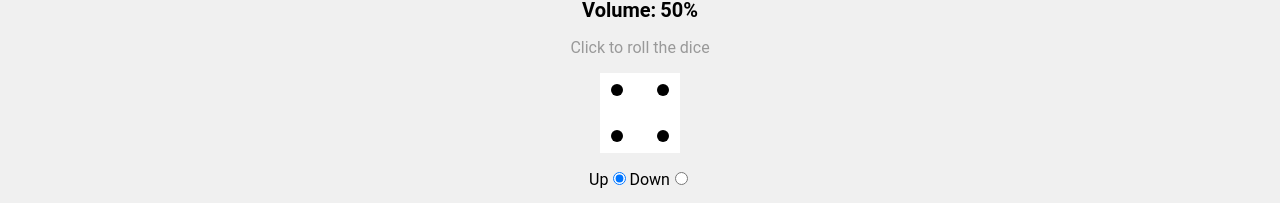
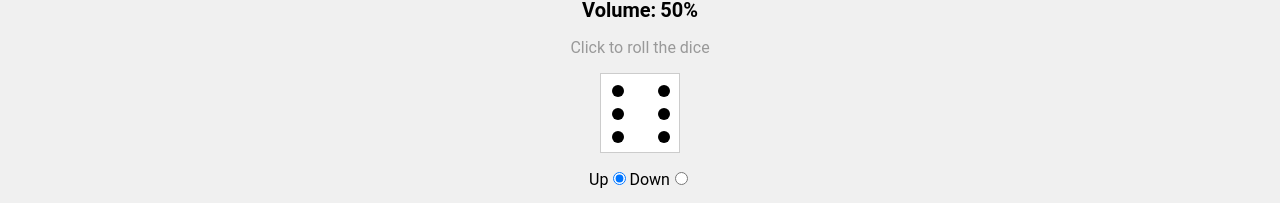
Before and after one commit to Lisianthus-A/the-worst-volumn-control, a React (Vite) app: page /dice in a window 1280 px wide. Shown: the part 129-332 px from the top of the page. Built offline with nearby package versions, Linux system fonts and the light colour scheme.

Commit message:
feat(Dice): enhance dice rolling animation and add volume control

```diff
--- a/src/pages/dice/index.module.css
+++ b/src/pages/dice/index.module.css
@@ -16,7 +16,8 @@
   height: 80px;
   border-radius: 4px;
   transform-style: preserve-3d;
-  transition: transform 1s cubic-bezier(0.215, 0.61, 0.355, 1);
+  transform: translateZ(-40px) rotateX(0) rotateY(0);
+  transition: transform 0.8s cubic-bezier(0.215, 0.61, 0.355, 1);
   cursor: pointer;
 }
 
@@ -25,6 +26,7 @@
   width: 100%;
   height: 100%;
   background-color: #fff;
+  border: 1px solid #ccc;
 }
 
 .side1 {
--- a/src/pages/dice/index.tsx
+++ b/src/pages/dice/index.tsx
@@ -1,29 +1,50 @@
 import { useRef } from "react";
 import classNames from "classnames";
+import ac from "@/utils/AudioController";
 import styles from "./index.module.css";
 import type { ChangeEvent } from "react";
 
 const mapSideTransform: Record<string, string> = {
+  0: "translateZ(-40px) rotateX(359deg) rotateY(359deg)",
   1: "translateZ(-40px) rotateX(180deg) rotateY(0deg)",
   2: "translateZ(-40px) rotateX(-90deg) rotateY(0deg)",
   3: "translateZ(-40px) rotateX(0deg) rotateY(-90deg)",
   4: "translateZ(-40px) rotateX(0deg) rotateY(90deg)",
   5: "translateZ(-40px) rotateX(90deg) rotateY(0deg)",
-  6: "translateZ(-40px) rotateX(359deg) rotateY(359deg)",
+  6: "translateZ(-40px) rotateX(0) rotateY(0)",
 };
 
 // animation source: https://codepen.io/askd/pen/WGbOEV
 function Dice() {
+  const diceRef = useRef<HTMLDivElement>(null);
+  const disabledRef = useRef(false);
   const typeRef = useRef("up");
 
   const handleDiceClick = () => {
-    // Todo
-    console.log("dice click");
+    const el = diceRef.current;
+    if (!el || disabledRef.current) {
+      return;
+    }
+    disabledRef.current = true;
+    const num = (Math.random() * 6 + 1) >> 0;
+    el.style.transition =
+      "transform 0.4s cubic-bezier(0.55, 0.055, 0.675, 0.19)";
+    el.style.transform = mapSideTransform[0];
+    setTimeout(() => {
+      el.style.transition = "";
+      el.style.transform = mapSideTransform[num];
+      setTimeout(() => {
+        disabledRef.current = false;
+        let volume = ac.getVolume() + (typeRef.current === "up" ? num : -num);
+        volume = Math.max(0, volume);
+        volume = Math.min(100, volume);
+        ac.setVolume(volume);
+      }, 800);
+    }, 400);
   };
 
   const handleRadioChange = (evt: ChangeEvent<HTMLInputElement>) => {
     if (evt.target.checked) {
-      console.log(evt.target.value);
       typeRef.current = evt.target.value;
     }
   };
@@ -31,13 +52,7 @@ function Dice() {
   return (
     <div className={styles.wrapper}>
       <div className={styles.desc}>Click to roll the dice</div>
-      <div
-        className={styles.dice}
-        style={{
-          transform: mapSideTransform[4],
-        }}
-        onClick={handleDiceClick}
-      >
+      <div className={styles.dice} ref={diceRef} onClick={handleDiceClick}>
         <div className={classNames(styles.side, styles.side1)}>
           <div className={classNames(styles.point, styles.p5)} />
         </div>
```
